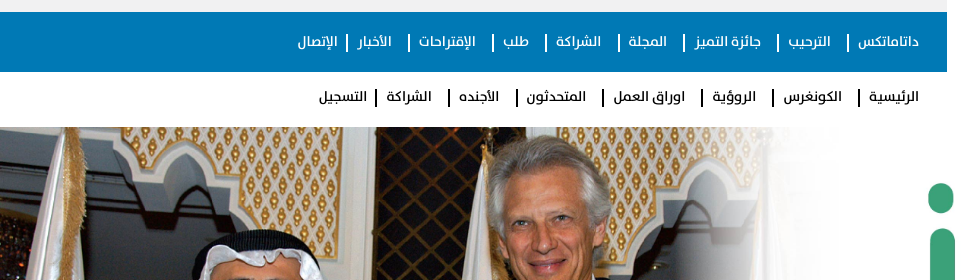
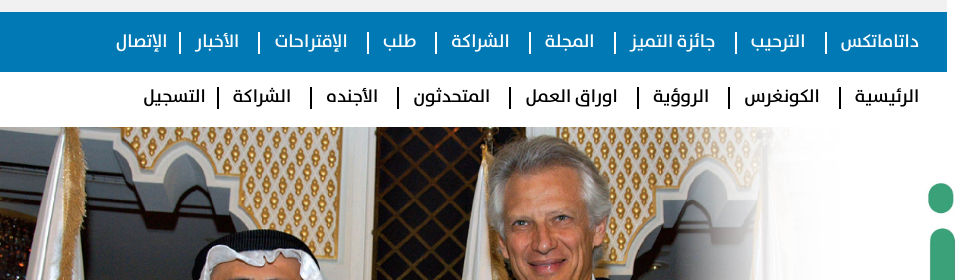
Before and after one commit to Abdallahelmesery213/corporate-board, a plain HTML site: page Ar/index.html in a window 1280 px wide. Shown: the part 43-323 px from the top of the page, 0-969 px from the left. Drawn offline with nearby package versions, Linux system fonts and the light colour scheme; a web font is replaced by a local one.

Commit message:
updd sub icons

```diff
--- a/Ar/css/style.css
+++ b/Ar/css/style.css
@@ -105,17 +105,17 @@ header .nav2 ul li:not(:last-child)::after {
     content: "";
     position: absolute;
     width: 2px;
-    height: 18px;
+    height: 22px;
     bottom: 2px;
-    left: 5px;
+    left: 8px;
     background-color: #fff;
 }
 header .right-part .nav2 a{
     text-decoration: none;
     color: #fff;
-    font-size: 14px;
+    font-size: 18px;
     font-family: bahijSemiBold;
-    margin-left: 16px;
+    margin-left: 24px;
 }
 header .right-part .nav3{
     background-color: #fff;
@@ -127,9 +127,9 @@ header .right-part .nav3{
 header .right-part .nav3 a{
     text-decoration: none;
     color: #000;
-    font-size: 14px;
+    font-size: 18px;
     font-family: bahijSemiBold;
-    margin-left: 16px;
+    margin-left: 24px;
 }
 header .nav3 ul li{
     position: relative;
@@ -140,10 +140,10 @@ header .nav3 ul li:not(:last-child)::after {
     content: "";
     position: absolute;
     width: 2px;
-    height: 18px;
+    height: 22px;
     bottom: 2px;
     background-color: #000;
-    left: 5px;
+    left: 8px;
 }
 /* end header */
 
```
